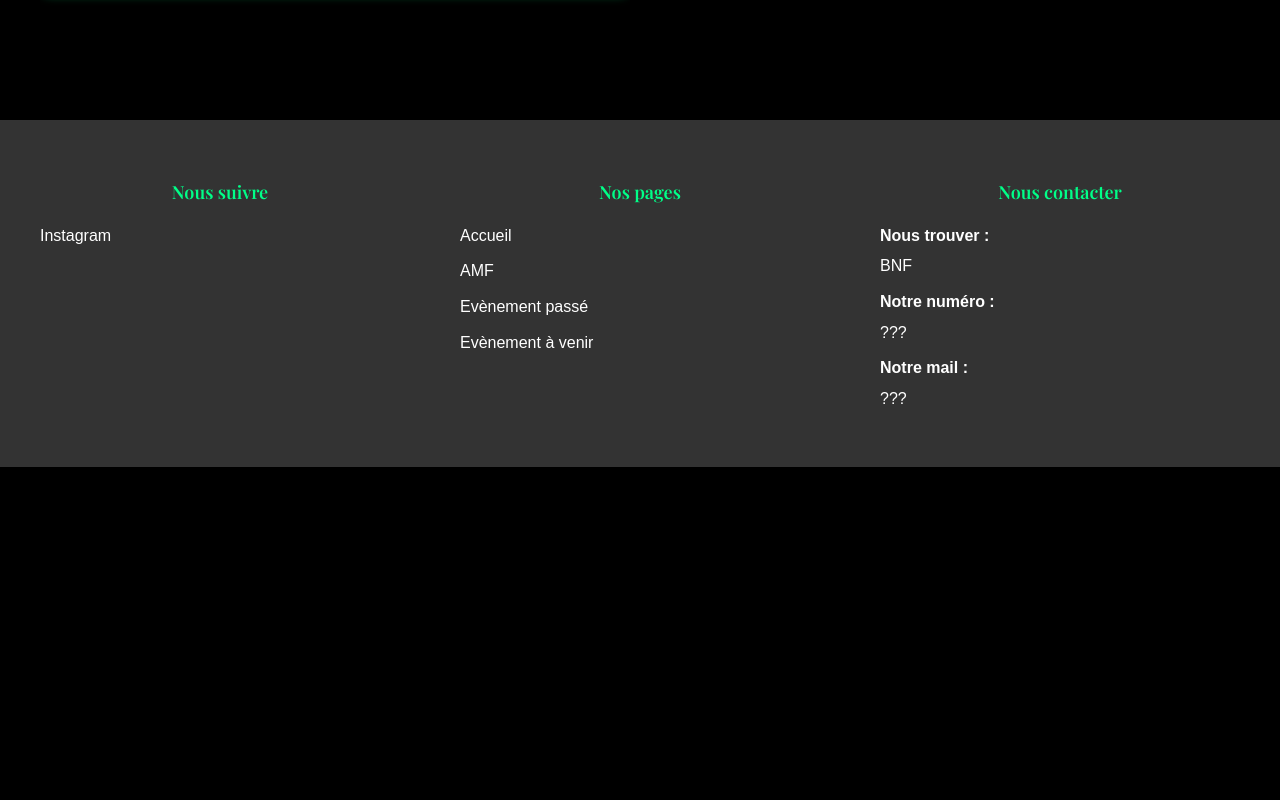
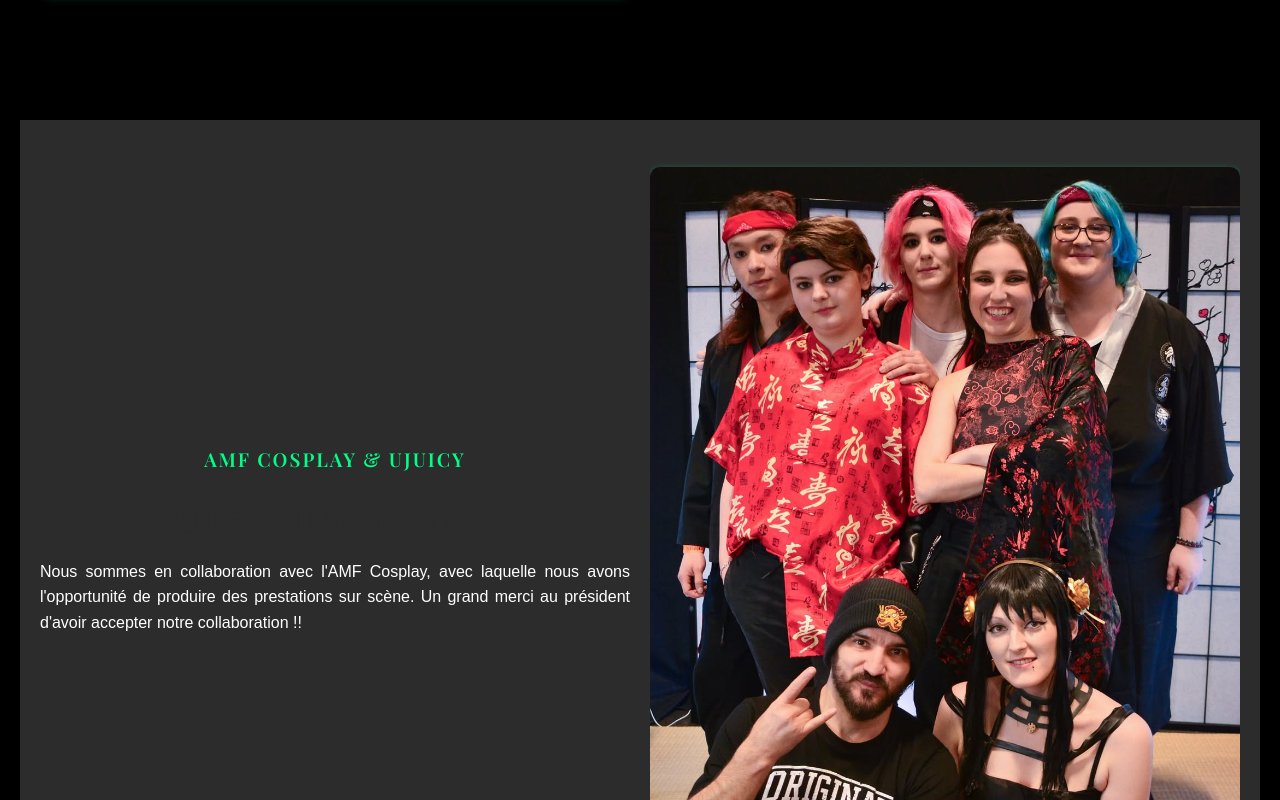
Before and after one commit to SukiTsu/site-ujuicy, a React (Vite) app: page /amf in a window 1280 px wide. Shown: the part 1520-2320 px from the top of the page. Before the commit the page ends 1987 px from the top, so only its background shows below. Built offline with nearby package versions, Linux system fonts and the light colour scheme.

Commit message:
Suppression des lignes inutil

```diff
--- a/src/App.tsx
+++ b/src/App.tsx
@@ -1,46 +1,22 @@
-import { DateFilterType } from './GetData'
 import { BrowserRouter, Route, Routes } from 'react-router-dom'
-import PageEvenementType from './page/PageEvenementType'
 import Home from './page/Home'
 import NotFound from './page/NotFound'
 import "./assets/style/styleIndex.css"
 import About from './page/About'
 import Contact from './page/Contact'
-import PageEvents from './page/PageEvenementType'
 import Amf from './page/Amf'
 import PageProchainEvent from './page/PageProchainEvent'
+import PagePastEvents from './page/PagePasseEvenement'
 
 
 function App() {
-  /*const [newRoute, setNewRoute] = useState<JSX.Element[]>([]);
-  const hasFetchedData = useRef(false);
-  useEffect(() => {
-
-    async function createRoute() {
-      if (!hasFetchedData.current) {
-        hasFetchedData.current = true
-        const routes: JSX.Element[] = [];
-        await managerEvent.fetchData();
-
-        Object.values(DateFilterType).forEach((type => {
-          routes.push(
-            <Route key={type} path={`/evenement/${type}`} element={<PageEvenementType getEvenement={type} />}/>
-          )
-        }))
-
-        setNewRoute(routes);
-      }
-    }
-    createRoute();
-  }, [managerEvent]);
-  */
   return (
     <BrowserRouter>
       <Routes>
         <Route path="/" element={<Home />} />
         <Route path="/a-propos" element={<About />} />
         <Route path="/contact" element={<Contact />} />
-        <Route path="/prestation-passe" element={<PageEvents />} />
+        <Route path="/prestation-passe" element={<PagePastEvents />} />
         <Route path="/prestation-futur" element={<PageProchainEvent />} />
         <Route path="/amf" element={<Amf />} />
         <Route path="*" element={<NotFound />} />
--- a/src/assets/style/styleHome.css
+++ b/src/assets/style/styleHome.css
@@ -8,6 +8,9 @@
     margin: 0 auto;
     padding: 20px;
     gap: 20px;
+  }
+  .container.gray{
+    background-color: #2c2c2c;
   }
 
   /* Text Content */
--- a/src/page/Amf.tsx
+++ b/src/page/Amf.tsx
@@ -24,7 +24,19 @@ const Amf =({}) => {
                     </p>
                     <a href="https://www.instagram.com/a.m.f.cosplay?utm_source=ig_web_button_share_sheet&igsh=ZDNlZDc0MzIxNw==" className="cta-link">Voir la page Instagram</a>
                 </div>
-
+            </div>
+            <div className="container gray">
+                <div className="content-home">
+                    <h3 className="subtitle">AMF Cosplay & Ujuicy</h3>
+                    <h1 className="title">Une collaboration</h1>
+                    <p className="description">
+                        Nous sommes en collaboration avec l'AMF Cosplay, avec laquelle nous avons l'opportunité de produire des prestations sur scène.
+                        Un grand merci au président d'avoir accepter notre collaboration !!
+                    </p>
+                </div>
+                <div className="image-container">
+                    <AnimatedOnScroll children={<img src="./amf_collab.jpg"/>} time={0.1} repeat={false}/>
+                </div>
             </div>
 
             <Footer />
--- a/src/page/Home.tsx
+++ b/src/page/Home.tsx
@@ -34,10 +34,8 @@ const Home =({}) => {
                     Ensemble, on danse, on progresse et surtout, on s’éclate !
                     On se retrouve très vite pour de nouvelles performances !
                 </p>
-                <a href="/a-propos" className="cta-link">Nous contacter</a>
+                <a href="https://www.instagram.com/ujuicy.real?utm_source=ig_web_button_share_sheet&igsh=ZDNlZDc0MzIxNw==" className="cta-link">Notre page intagram</a>
                 </div>
-                {/*<img src="./home_img_groupe.jpg" alt="K-Pop Dance Crew" className="animated-image" id="animated-image" />*/}
-                {/*<AnimatedImageTop src="./home_img_groupe.jpg" classNameDiv="image-container" type={TypeOfAnimation.TOP} overlay="" repeat={false}/>*/}
                 <div className="image-container">
                 <AnimatedOnScroll children={<img src="./home_img_groupe.jpg"/>} time={0.1} repeat={false}/>
                 </div>
--- a/src/page/NotFound.tsx
+++ b/src/page/NotFound.tsx
@@ -1,37 +1,9 @@
-import Loader from "../component/ContainerLoader"
-
-
 const NotFound = ({}) => {
-
-    const url = window.location.href
-
-    if (url.includes("evenement")){
-        return(
-            <>
-            <div className="content">
-                <h1>Chargement des données...</h1>
-                <table>
-                    <tbody>
-                    <tr>
-                        <td><Loader/></td>
-                        <td><Loader/></td>
-                        <td><Loader/></td>
-                    </tr>
-                    <tr>
-                        <td><Loader/></td>
-                        <td><Loader/></td>
-                        <td><Loader/></td>
-                    </tr>
-                    </tbody>
-                </table>
-            </div>
-            </>
-        )
-    }
 
     return(
         <>
             <h1>Page non trouvé</h1>
+            <a href="/"><p>Retourné à la page d'accueil</p></a>
         </>
     )
 
--- a/src/page/PageEvenementType.tsx
+++ b/src/page/PagePasseEvenement.tsx
@@ -2,8 +2,9 @@ import "../assets/style/stylePagePrestation.css"
 import "../assets/style/component/stylePasseEvenement.css"
 import "../assets/style/styleIndex.css"
 import NavBarre from "../component/NavBarre";
+import Footer from "../component/Footer";
 
-const PageEvents = ({}) => {
+const PagePastEvents = ({}) => {
 
     const pastEvents = [
         {
@@ -36,8 +37,9 @@ const PageEvents = ({}) => {
         ))}
       </div>
     </div>
+    <Footer />
     </>
   );
 };
 
-export default PageEvents;
+export default PagePastEvents;
```
Also changed, not shown: public/amf_collab.jpg (added).
